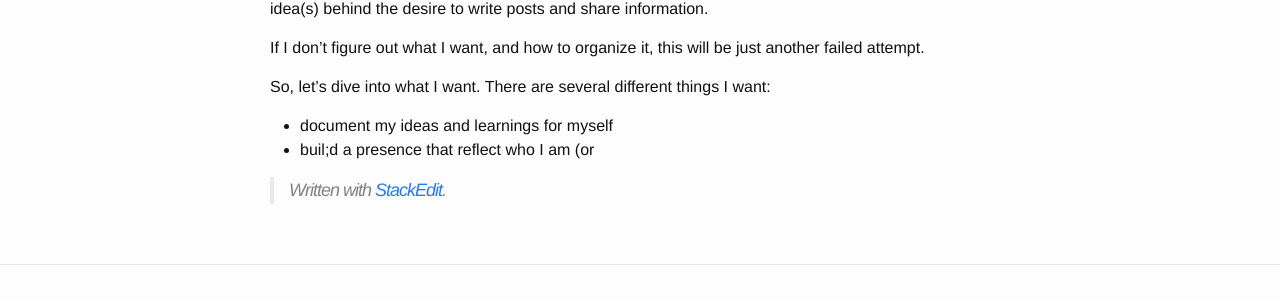
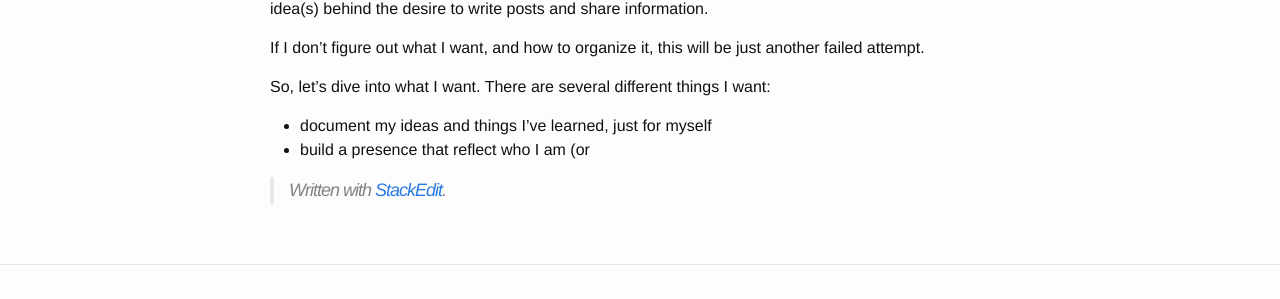
Before and after one commit to wijnandb/wijnandb.github.io, a Jekyll site: the page built from _posts/2020-8-24-new-start.md, in a window 1280 px wide. Shown: the part 290-589 px from the top of the page. Built offline with Jekyll 4.4.1, drawn with Linux system fonts in a browser that asks for light colours.

Commit message:
_posts/2020-8-24-new-start.md updated from https://stackedit.io/

```diff
--- a/_posts/2020-8-24-new-start.md
+++ b/_posts/2020-8-24-new-start.md
@@ -14,10 +14,10 @@ If I don't figure out what I want, and how to organize it, this will be just ano
 
 So, let's dive into what I want.
 There are several different things I want:
-- document my ideas and learnings for myself
-- buil;d a presence that reflect who I am (or
+- document my ideas and things I've learned, just for myself
+- build a presence that reflect who I am (or
 
 > Written with [StackEdit](https://stackedit.io/).
 <!--stackedit_data:
-eyJoaXN0b3J5IjpbLTE3ODU2NzI5OTIsNzcyMDY2NjldfQ==
+eyJoaXN0b3J5IjpbMTAxMTI4ODM5NCw3NzIwNjY2OV19
 -->
```
Also changed, not shown: other parts of _posts/2020-8-24-new-start.md (+1 -1 lines).
